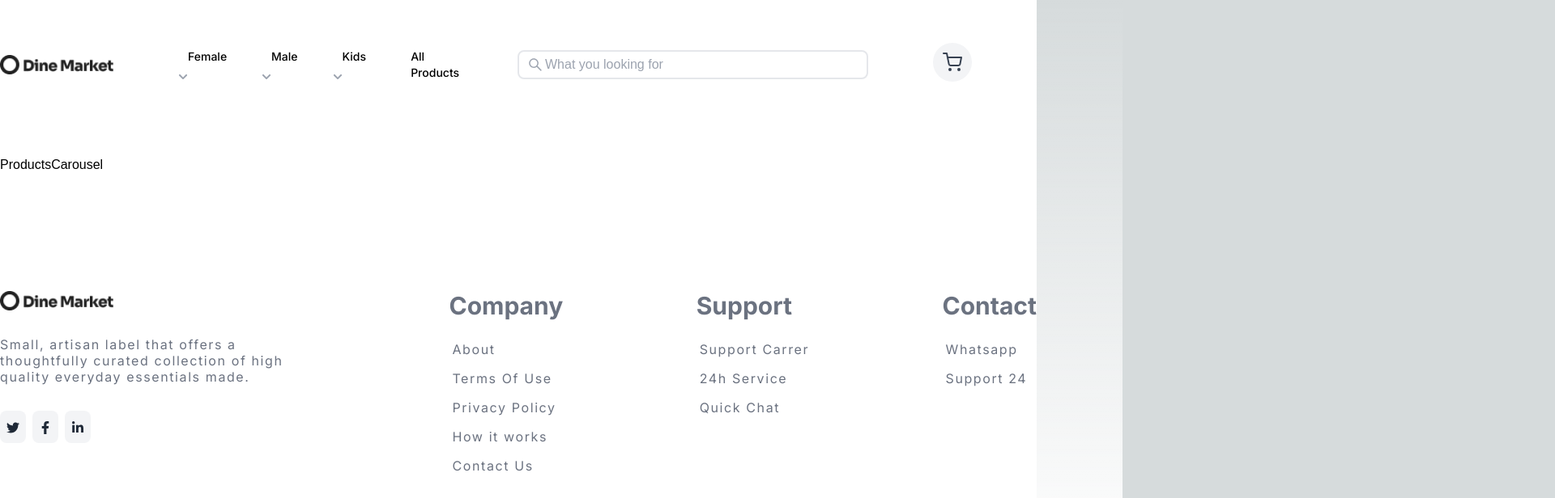
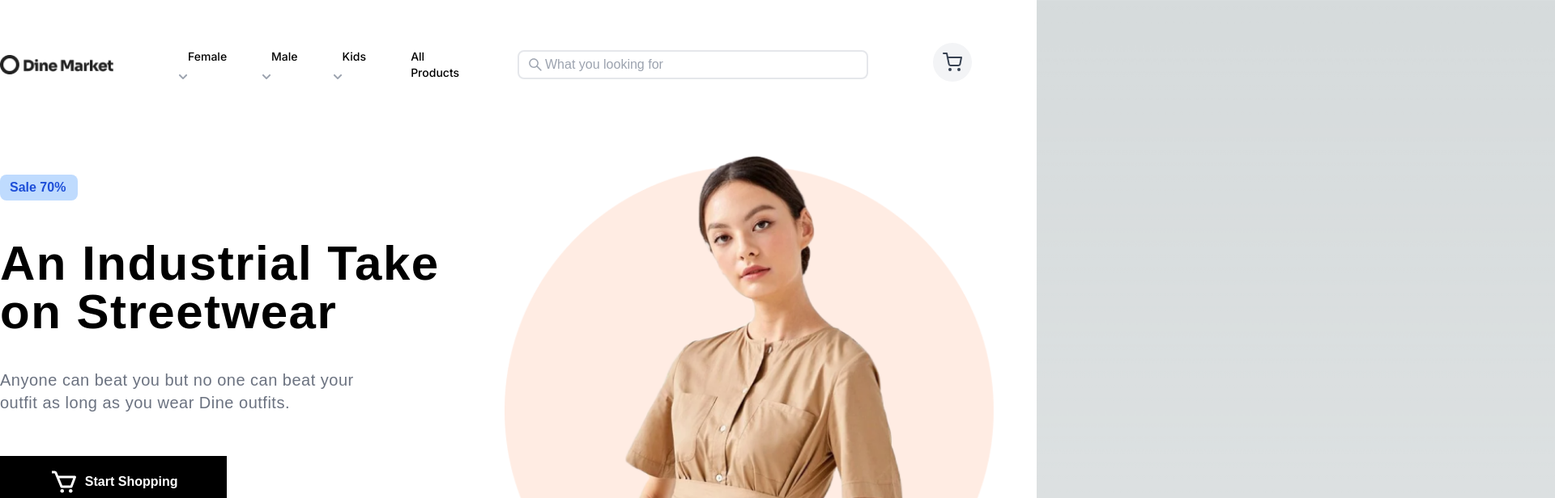
Before and after one commit to GhufranHasan/dine-market, a Next.js app: page / in a window 1280 px wide. Shown: the top 616 px of the page at 81% size, 1920 px wide, since content can reach past the window. Built offline with nearby package versions, Linux system fonts and the light colour scheme.

Commit message:
Displaying the page settings

```diff
--- a/src/app/page.tsx
+++ b/src/app/page.tsx
@@ -20,8 +20,8 @@ export default async function Home() {
     <div className="font-menu bg-white text-black">
       <Wrapper>
         <main>
-          {/* <MainPage /> */}
-          <ProductsCarousel />
+          <MainPage />
+          {/* <ProductsCarousel /> */}
         </main>
       </Wrapper>
     </div>
```
Also changed, not shown: 1 other file (tests, documents, lock files or other folders).
